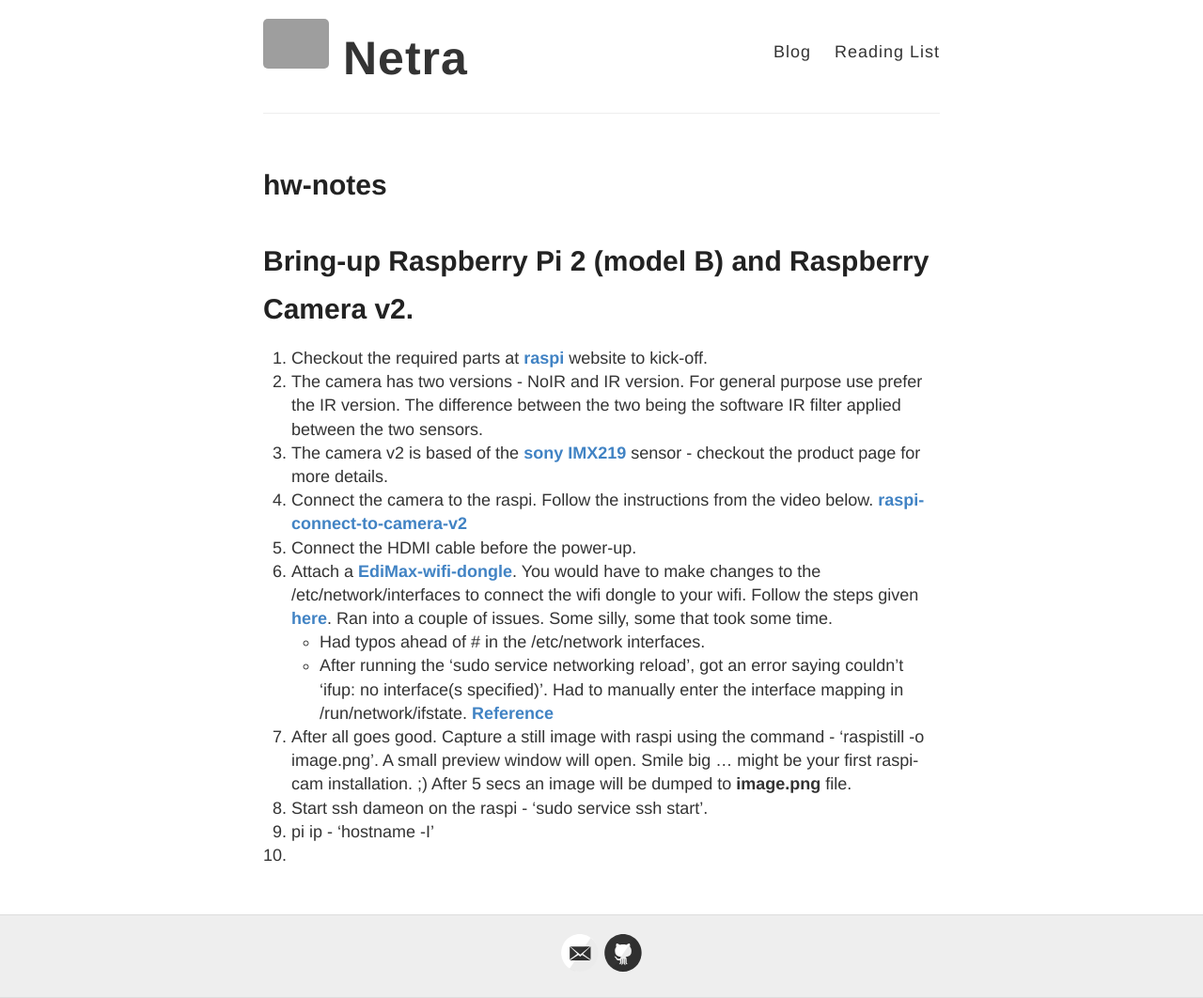
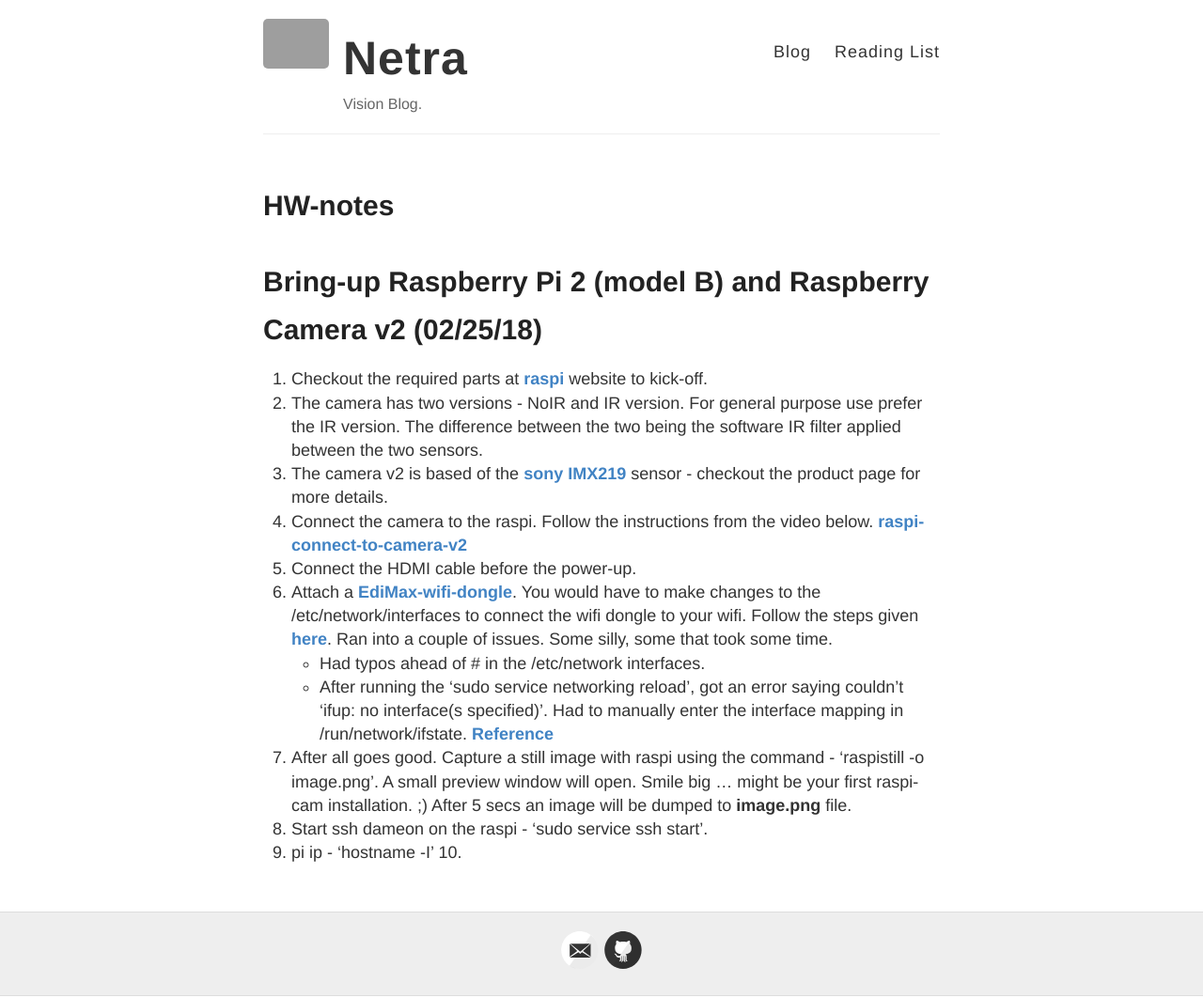
Before and after one commit to kvsrh/kvsrh.github.io.old, a Jekyll site: the page built from hw-notes.md, in a window 1280 px wide. Shown: the whole page at 94% size. Built offline with Jekyll 4.4.1, drawn with Linux system fonts in a browser that asks for light colours; grey boxes are pictures that could not be loaded.

Commit message:
typos changes. Add date.

```diff
--- a/_config.yml
+++ b/_config.yml
@@ -6,7 +6,7 @@
 name: Netra
 
 # Short bio or description (displayed in the header)
-description:
+description: Vision Blog.
 
 # URL of your avatar or profile pic (you could use your GitHub profile pic)
 avatar: https://raw.githubusercontent.com/kvsrh/kvsrh.github.io/master/images/area17.png
--- a/hw-notes.md
+++ b/hw-notes.md
@@ -1,10 +1,10 @@
 ---
 layout: page
-title: hw-notes
+title: HW-notes
 permalink: /hw-notes/
 ---
 
-# Bring-up Raspberry Pi 2 (model B) and Raspberry Camera v2.
+# Bring-up Raspberry Pi 2 (model B) and Raspberry Camera v2 (02/25/18)
 
 1. Checkout the required parts at **[raspi](https://www.raspberrypi.org/)** website to kick-off.
 2. The camera has two versions - NoIR and IR version. For general purpose use
```
